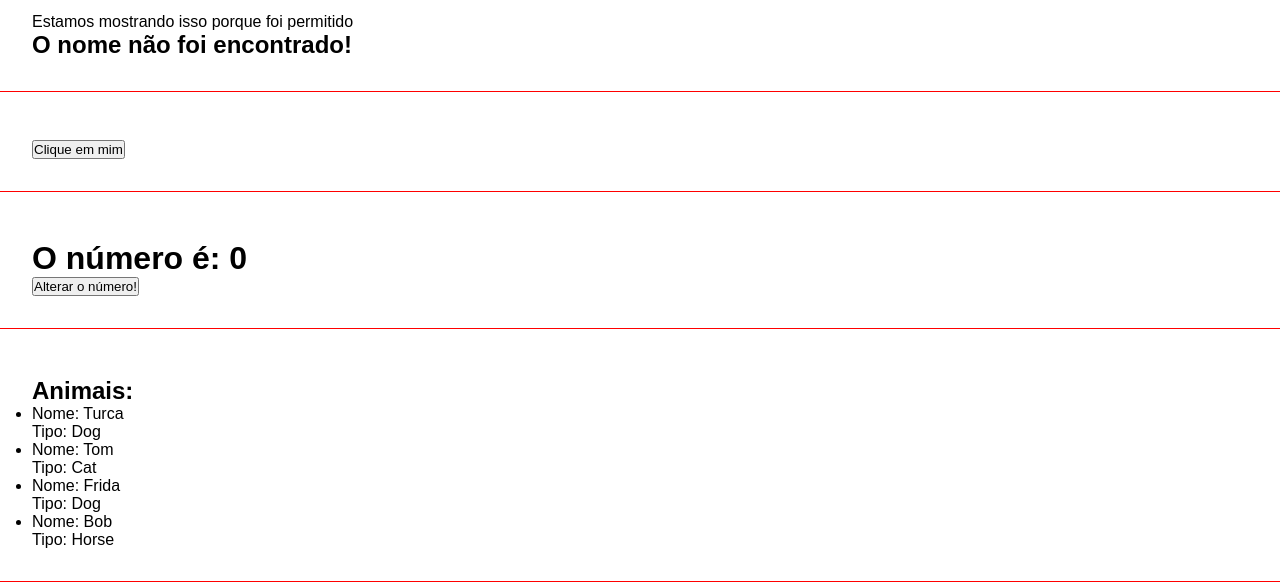
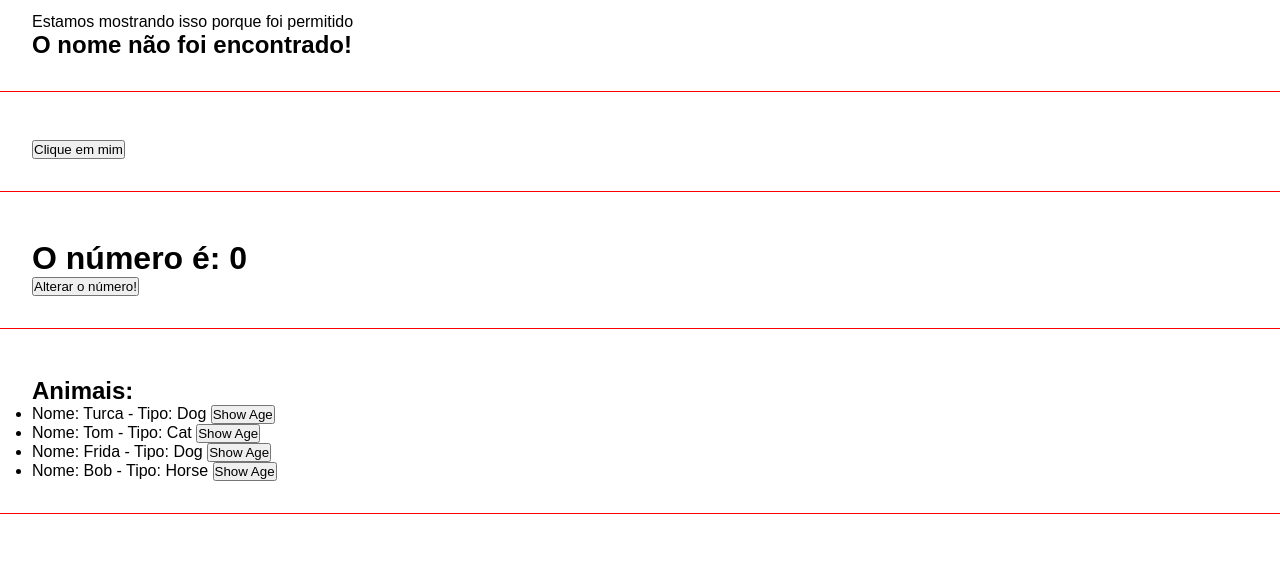
Before and after one commit to AlexiaCazale/primeiro_projeto_angular, an Angular app: page / in a window 1280 px wide. Shown: the part 733-1319 px from the top of the page. Built offline with nearby package versions, Linux system fonts and the light colour scheme.

Commit message:
Criando Interfaces

```diff
--- /dev/null
+++ b/src/app/Animal.ts
@@ -0,0 +1,5 @@
+export interface Animal {
+    name: string
+    type: string
+    age: number
+}
--- a/src/app/components/list-render/list-render.component.html
+++ b/src/app/components/list-render/list-render.component.html
@@ -2,8 +2,10 @@
     <h2>Animais: </h2>
     <ul>
         <li *ngFor="let animal of animals">
-            Nome: {{animal.name}} <br>
+            Nome: {{animal.name}} -
             Tipo: {{animal.type}}
+            <button (click)="showAge(animal)">Show Age</button>
         </li>
     </ul>
+    <h3>{{animalDetails}}</h3>
 </div>
--- a/src/app/components/list-render/list-render.component.ts
+++ b/src/app/components/list-render/list-render.component.ts
@@ -1,22 +1,30 @@
 import { Component, OnInit } from '@angular/core';
+
+import { Animal } from 'src/app/Animal';
 
 @Component({
   selector: 'app-list-render',
   templateUrl: './list-render.component.html',
   styleUrls: ['./list-render.component.css']
 })
+
 export class ListRenderComponent implements OnInit {
 
-  animals = [
-    {name: 'Turca', type: 'Dog'},
-    {name: 'Tom', type: 'Cat'},
-    {name: 'Frida', type: 'Dog'},
-    {name: 'Bob', type: 'Horse'},
+  animals: Animal[] = [
+    {name: 'Turca', type: 'Dog', age: 4},
+    {name: 'Tom', type: 'Cat', age: 10},
+    {name: 'Frida', type: 'Dog', age: 5},
+    {name: 'Bob', type: 'Horse', age: 1},
   ];
+
+  animalDetails = ''
 
   constructor() { }
 
   ngOnInit(): void {
   }
 
+  showAge(animal: Animal){
+    this.animalDetails = `O pet ${animal.name} tem ${animal.age} ano(s)!`
+  }
 }
```
